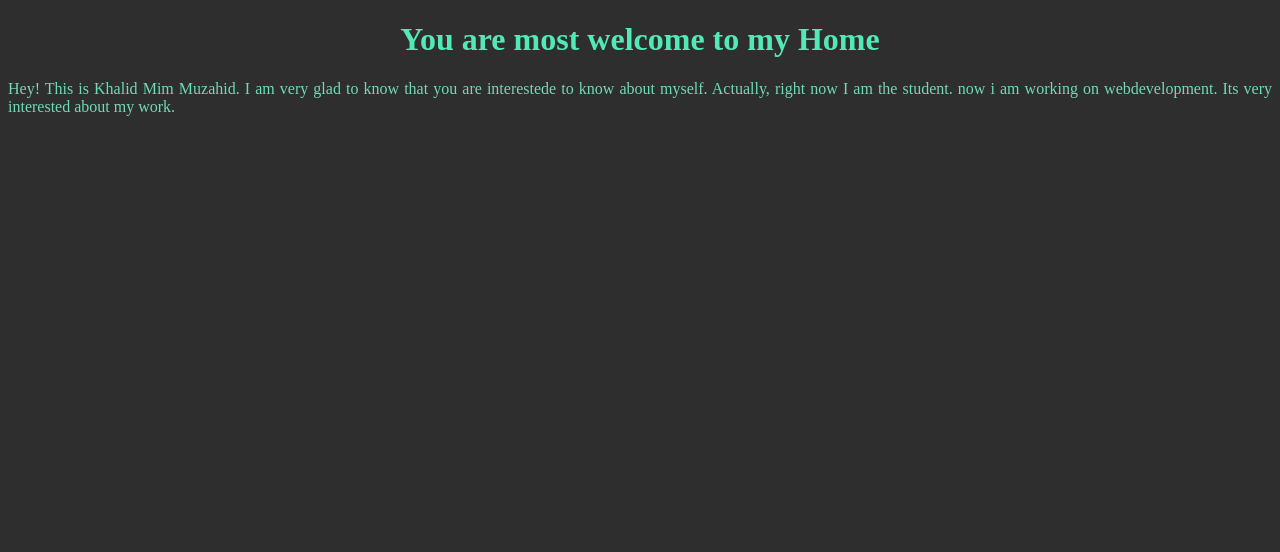
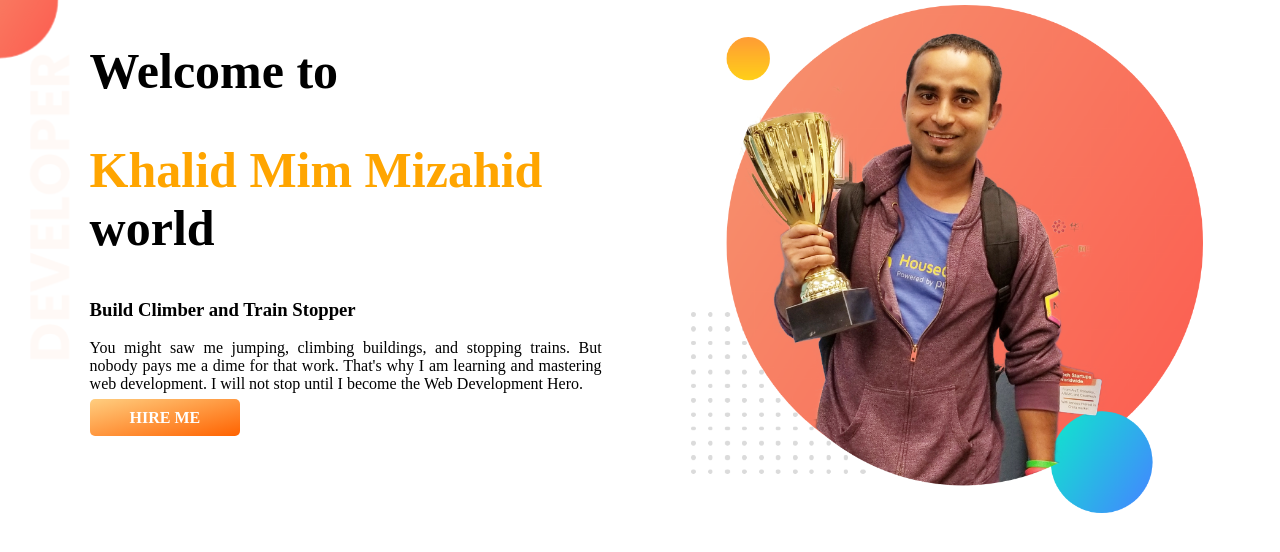
Before and after one commit to KhalidMimMuzahid/My_Portfolio, a plain HTML site: page index.html in a window 1280 px wide. Drawn offline with Linux system fonts and the light colour scheme.

Commit message:
first update befor font family

```diff
--- a/index.html
+++ b/index.html
@@ -5,15 +5,24 @@
     <meta http-equiv="X-UA-Compatible" content="IE=edge">
     <meta name="viewport" content="width=device-width, initial-scale=1.0">
     <title>Khalid MIm Muzahid</title>
+    <link rel="preconnect" href="https://fonts.googleapis.com">
+<link rel="preconnect" href="https://fonts.gstatic.com" crossorigin>
+<link href="https://fonts.googleapis.com/css2?family=Dancing+Script:wght@700&display=swap" rel="stylesheet">
     <link rel="stylesheet" href="style.css">
 </head>
 <body>
-    <div class="class1">
-        <h1>You are most welcome to my Home</h1>
-        <p>
-            Hey! This is Khalid Mim Muzahid. I am very glad to know that you are interestede to know about myself. Actually, right now I am the student. now i am working on webdevelopment. Its very interested about my work.
-        </p>
-
-    </div>
+    <section>
+        <div class="half-width">
+            <h1>Welcome to</h1>
+            <h1><span class="orrange-color">Khalid Mim Mizahid</span> world</h1>
+            <h3>Build Climber and Train Stopper</h3>
+            <p>You might saw me jumping, climbing buildings, and stopping trains. But nobody pays me a dime for that work. That's why I am learning and mastering web development. I will not stop until I become the Web Development Hero.
+            </p>
+            <a href="">HIRE ME</a>
+        </div>
+        <div class="half-width">
+            <img src="images/jhankar.png" alt="">
+        </div>
+    </section>
 </body>
 </html>
--- a/style.css
+++ b/style.css
@@ -1,12 +1,39 @@
-
-BODY{
-    background-color: rgb(46, 46, 46);
+body{
+    margin: 0%;
+    background-image: url(images/top-banner.png);
+    background-repeat: no-repeat;
+}
+section{
+    height: 500px;
+}
+.half-width{
+    width: 40%;
+    float: left;
+    margin-left: 5%;
+    padding-left: 2%;
+}
+.half-width img{
+    width: 100%;
+    margin-top: 5px;
+}
+.orrange-color{
+    color: orange;
 }
 h1{
-    text-align: center;
-    color: rgb(81, 233, 182);
+    font-weight: 900;
+    font-size: 50px;
 }
 p{
     text-align: justify;
-    color: rgba(126, 255, 212, 0.823);
 }
+a{
+    text-decoration: none;
+    background-image: linear-gradient(to top left, rgb(255, 98, 0) , rgb(255, 206, 128));
+    font-weight: 900;
+    padding: 10px 40px;
+    border-radius: 5px;
+    color: rgb(255, 255, 255);
+}
+.stylish-font1{
+    font-family: 'Dancing Script', cursive;
+}
```
Also changed, not shown: images/dream-bg.png (added), images/exp-bg.png (added), images/jhankar.png (added), images/jhankar2.png (added), images/my-bg.png (added), images/my-bg2.png (added), images/top-banner.png (added).
